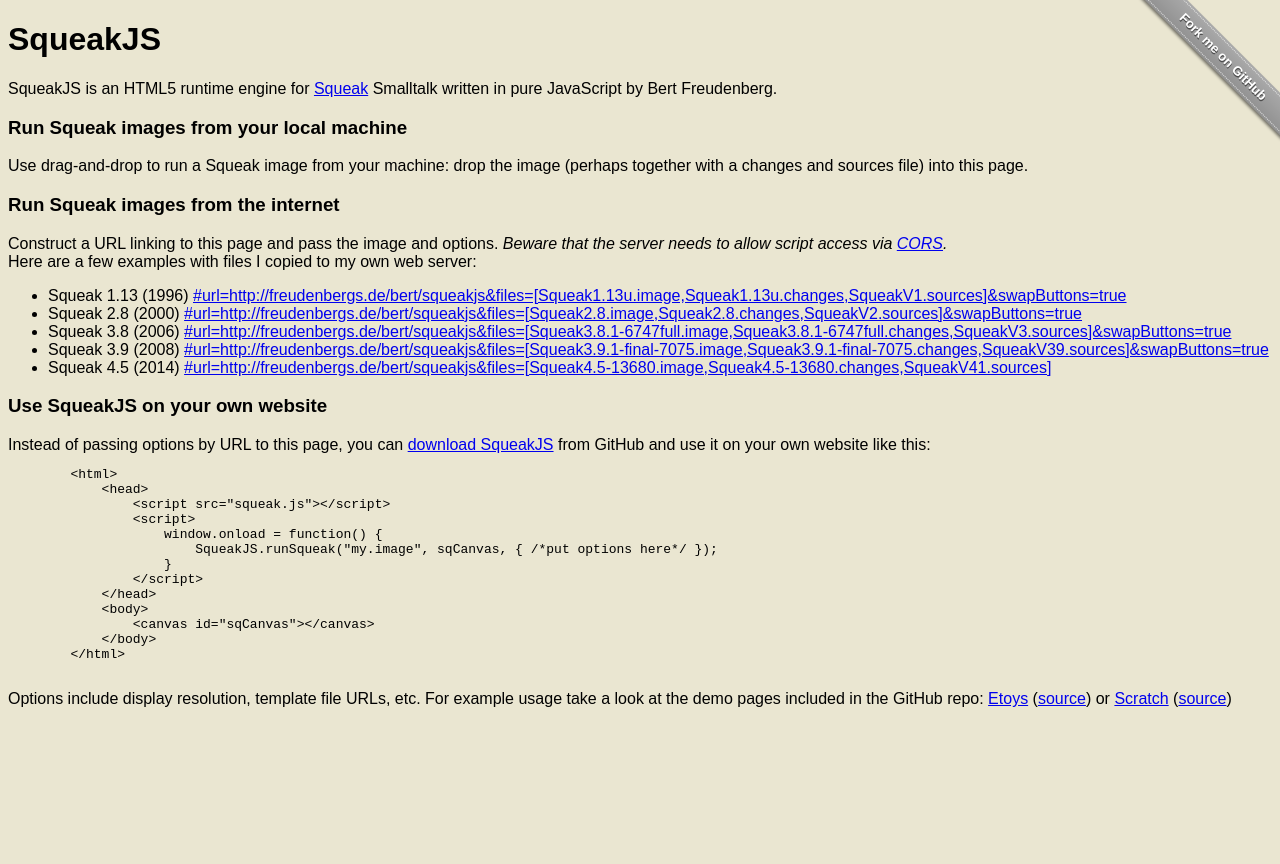
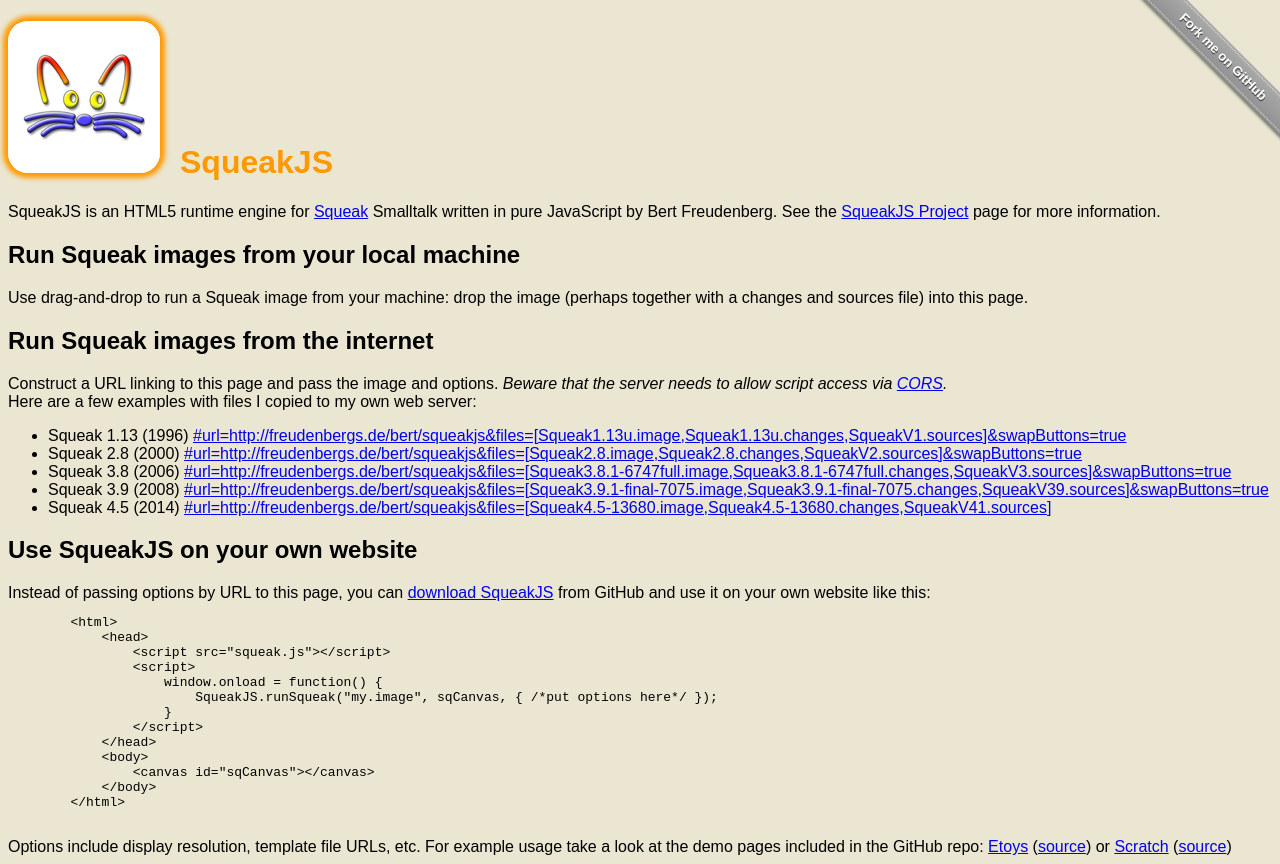
Before and after one commit to codefrau/SqueakJS, a plain HTML site: page run/index.html in a window 1280 px wide. Before the commit the page ends 800 px from the top, so only its background shows below. Drawn offline with Linux system fonts and the light colour scheme.

Commit message:
run: add logo

```diff
--- a/run/index.html
+++ b/run/index.html
@@ -74,18 +74,19 @@
 </head>
 <body>
     <div id="sqText">
-        <h1>SqueakJS</h1>
+        <h1><img id="logo" src="squeakjs.png">SqueakJS</h1>
         <div class="github-fork-ribbon-wrapper right">
             <div class="github-fork-ribbon">
                 <a href="https://github.com/bertfreudenberg/SqueakJS" target="_blank">Fork me on GitHub</a>
             </div>
         </div>
-        SqueakJS is an HTML5 runtime engine for <a href="http://squeak.org/">Squeak</a> Smalltalk written in pure JavaScript by Bert Freudenberg.
+        SqueakJS is an HTML5 runtime engine for <a href="http://squeak.org/" target="_blank">Squeak</a> Smalltalk written in pure JavaScript by Bert Freudenberg.
+        See the <a href="http://bertfreudenberg.github.io/SqueakJS/" target="_blank">SqueakJS Project</a> page for more information.
 
-        <h3>Run Squeak images from your local machine</h3>
+        <h2>Run Squeak images from your local machine</h2>
         Use drag-and-drop to run a Squeak image from your machine: drop the image (perhaps together with a changes and sources file) into this page.
 
-        <h3>Run Squeak images from the internet</h3>
+        <h2>Run Squeak images from the internet</h2>
         Construct a URL linking to this page and pass the image and options.
         <em>Beware that the server needs to allow script access via <a href="http://enable-cors.org/" target="_blank">CORS</a>.</em>
         <br>Here are a few examples with files I copied to my own web server:
@@ -97,7 +98,7 @@
         <li>Squeak 4.5 (2014) <a href="#url=http://freudenbergs.de/bert/squeakjs&files=[Squeak4.5-13680.image,Squeak4.5-13680.changes,SqueakV41.sources]">link</a></li>
         </ul>
 
-        <h3>Use SqueakJS on your own website</h3>
+        <h2>Use SqueakJS on your own website</h2>
         Instead of passing options by URL to this page, you can
         <a href="https://github.com/bertfreudenberg/SqueakJS">download SqueakJS</a>
         from GitHub and use it on your own website like this:
--- a/run/squeakjs.css
+++ b/run/squeakjs.css
@@ -6,6 +6,14 @@
     position: absolute;
     background: #000;
     display: none;
+}
+h1 {
+    color: #F90;
+}
+#logo {
+    border-radius: 20px;
+    box-shadow: 0 0 5px 5px #F90;
+    margin-right: 20px;
 }
 div#sqSpinner {
     position: absolute;
```
